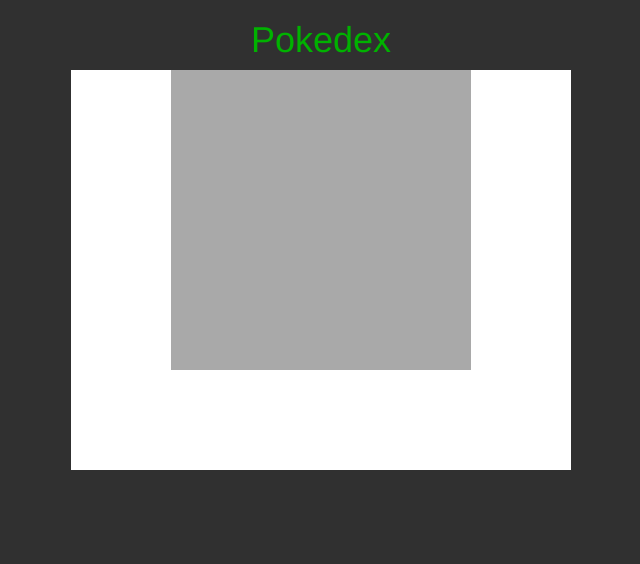
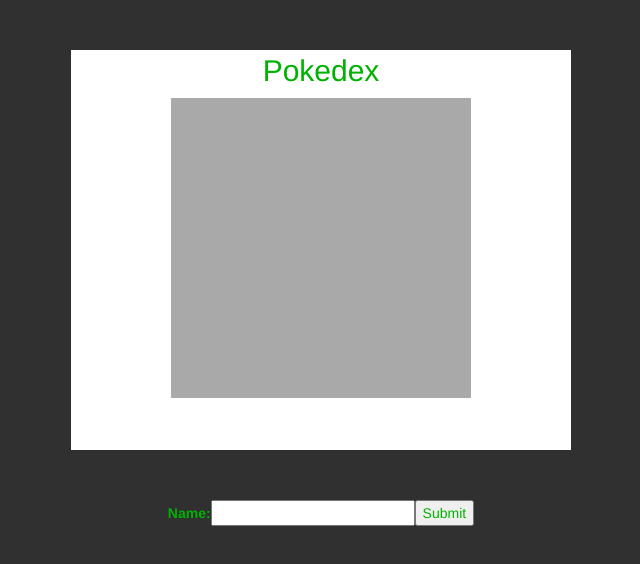
Before and after one commit to Nicholas-Rotondo/pokdex, a React app: page / in a window 1280 px wide. Shown: the whole page, without its empty margins (319-959 px from the left). Built offline with nearby package versions, Linux system fonts and the light colour scheme.

Commit message:
successfully added html to inner-screen div

```diff
--- a/App.js
+++ b/App.js
@@ -1,14 +1,20 @@
 import React from 'react';
 import Screen from './Screen.js';
+import NameForm from './Formfield.js';
 
 class App extends React.Component {
   render () {
     return (
       <div id="test">
-        <h1>
-          Pokedex
-        </h1>
-        <Screen />
+
+        <div>
+          <Screen/>
+        </div>
+
+        <div>
+          <NameForm />
+        </div>
+
       </div>
     );
   }
--- a/Screen.js
+++ b/Screen.js
@@ -5,6 +5,7 @@
   render() {
     return (
       <div id="screen">
+        Pokedex
         <div id="inner-screen">
         </div>
       </div>
--- a/formfield.js
+++ b/formfield.js
@@ -1 +1,36 @@
 import React from 'react';
+
+class NameForm extends React.Component {
+  constructor(props) {
+    super(props);
+    this.state = {value: ''};
+
+    this.handleChange = this.handleChange.bind(this);
+    this.handleSubmit = this.handleSubmit.bind(this);
+  }
+
+  handleChange(event) {
+    this.setState({value: event.target.value});
+  }
+
+  handleSubmit(event) {
+    console.log('A name was submitted: ' + this.state.value);
+    var foo = document.getElementById("inner-screen")
+    foo.innerHTML = this.state.value;
+    event.preventDefault();
+  }
+
+  render() {
+    return (
+      <form onSubmit={this.handleSubmit}>
+        <label>
+          Name:
+          <input type="text" value={this.state.value} onChange={this.handleChange} />
+        </label>
+        <input type="submit" value="Submit" />
+      </form>
+    );
+  }
+}
+
+export default NameForm;
--- a/main.js
+++ b/main.js
@@ -2,6 +2,7 @@
 import ReactDOM from 'react-dom';
 import App from './App.js';
 import Screen from './Screen.js';
+import NameForm from './Formfield.js'
 import styles from './style.css';
 
 ReactDOM.render(<App />, document.getElementById('app'));
--- a/style.css
+++ b/style.css
@@ -7,7 +7,8 @@
 }
 
 #screen {
-  margin: 10px auto;
+  font-size: 30px;
+  margin: 50px auto;
   width: 500px;
   height: 400px;
   background-color: white;
```
